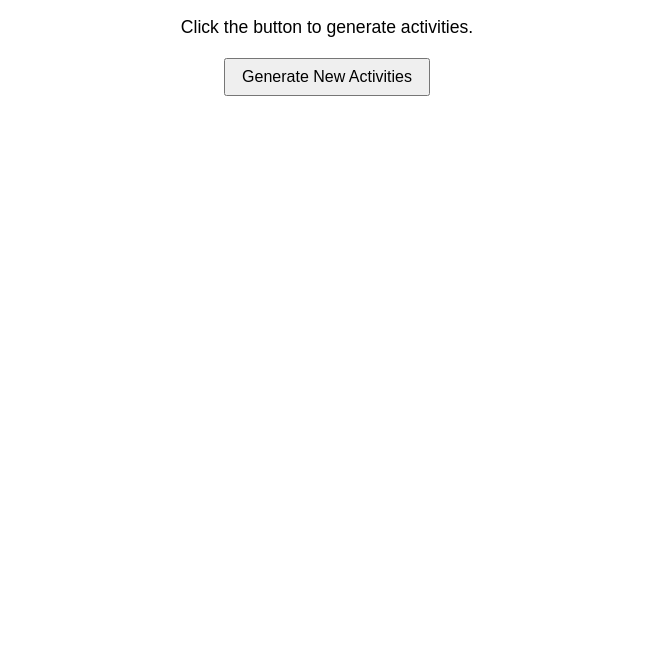
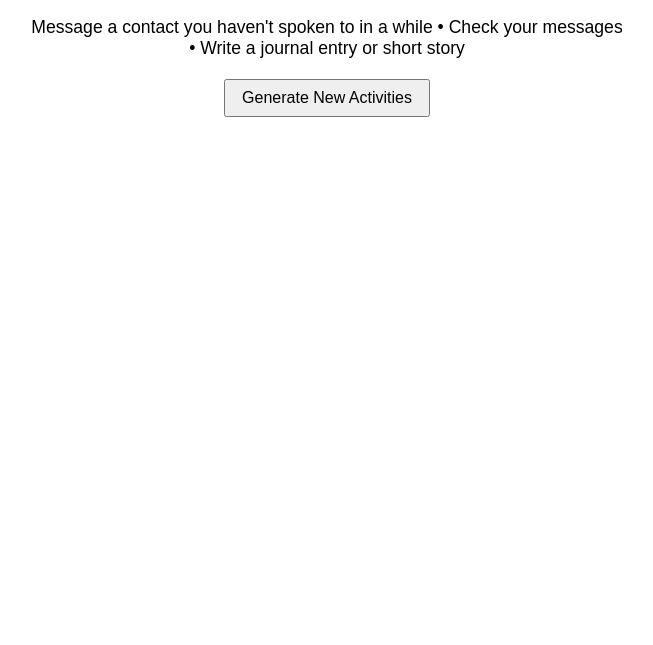
Before and after one commit to linux-lichessuser/crispy-broccoli, a plain HTML site: page index.html in a window 1280 px wide. Shown: the part 155-800 px from the top of the page, without its empty margins (313-966 px from the left). Drawn offline with Linux system fonts and the light colour scheme.

Commit message:
Update index.html
bug fix, missing comas in the list

```diff
--- a/index.html
+++ b/index.html
@@ -52,8 +52,8 @@
             "Write a journal entry or short story",
             "Draw your surroundings",
             "Touch grass",
-            "Solve this riddle: I speak with no mouth, I hear with no ears, I answer without thinking. What am I?"
-            "pratice your instrument"
+            "Solve this riddle: I speak with no mouth, I hear with no ears, I answer without thinking. What am I?",
+            "pratice your instrument",
             "work out 97*41"
         ];
 
```
